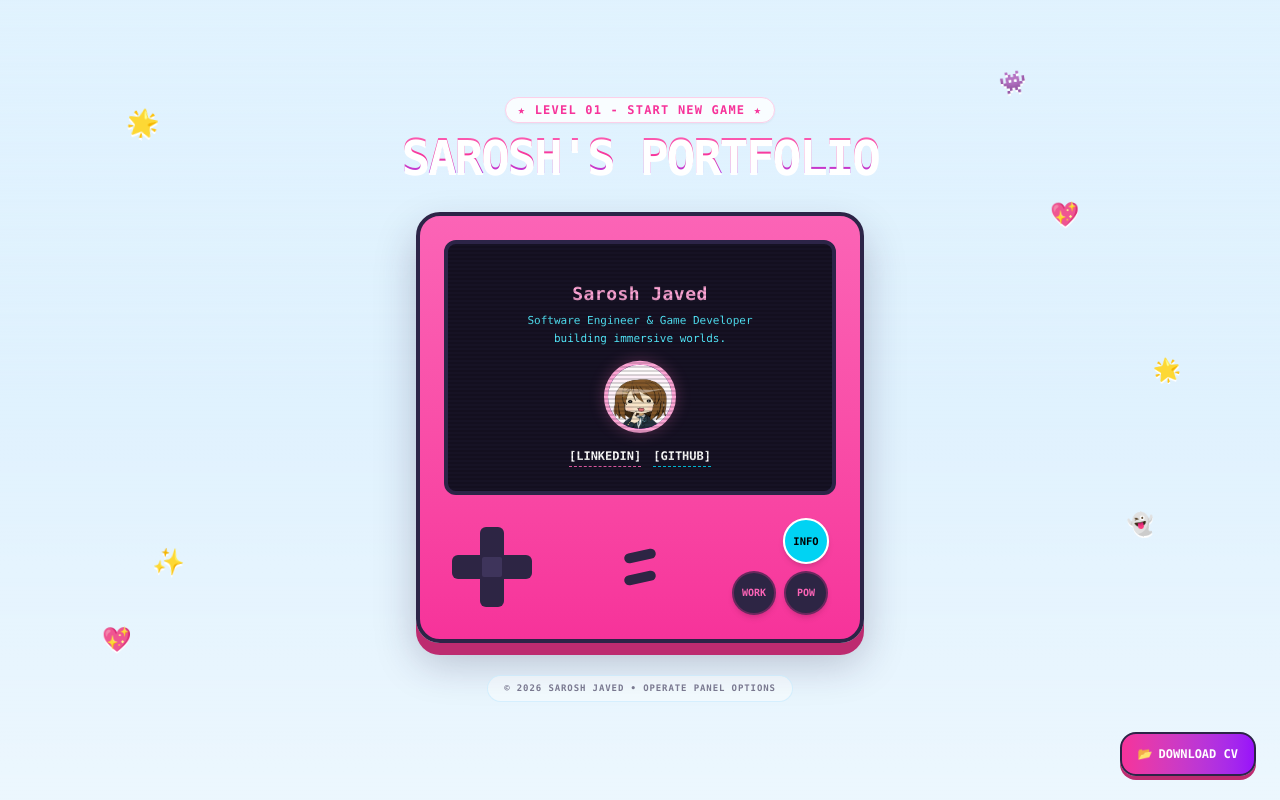
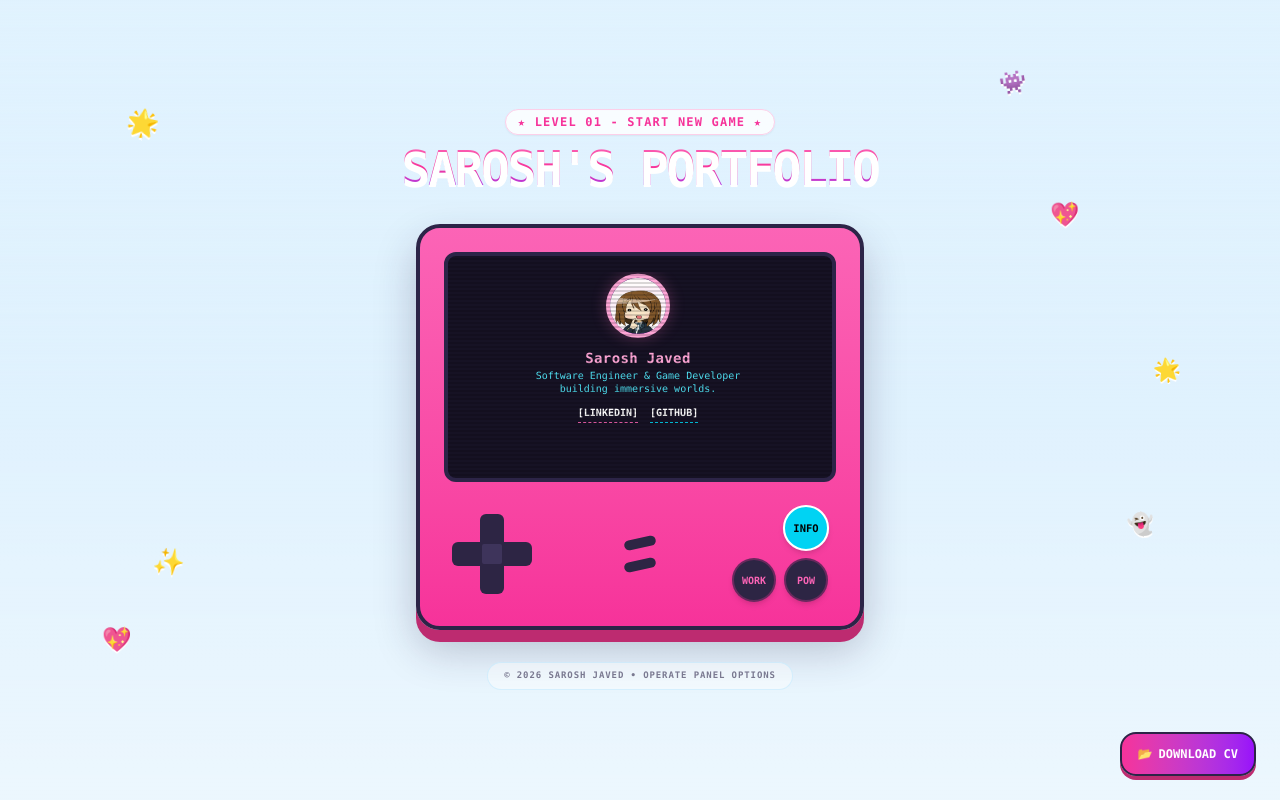
Before and after one commit to Sarosh112233/Sarosh112233.github.io, a React (Vite) app: page / in a window 1280 px wide. Built offline with nearby package versions, Linux system fonts and the light colour scheme.

Commit message:
fixed hyperlinks bugs

```diff
--- a/src/App.jsx
+++ b/src/App.jsx
@@ -1,28 +1,33 @@
 import React, { useState } from 'react'
 import { motion, AnimatePresence } from 'framer-motion'
-import { desc } from 'framer-motion/client'
-
 
 function App() {
   const [activeTab, setActiveTab] = useState('profile')
 
   // Real engineering skills from your CV
-  const skills = ["C# "," Unity", "Game Architecture", "UI/UX Layouts", "Debugging", "Optimization","Web Development"]
+  const skills = ["C#", "Unity", "Game Architecture", "UI/UX Layouts", "Debugging", "Optimization", "Web Development"]
 
-  // Real game development projects from your CV
+  // Real game development projects from your CV with hyperlinks
   const projects = [
-    { name: "Scary Teacher 3D",
+    {
+      name: "Scary Teacher 3D",
       desc: "Simulation game. Created immersive visuals using timeline and specialized mini-game features.",
-      url: "https://play.google.com/store/apps/details?id=com.zakg.scaryteacher.hellgame&hl=en"  },
-
-    { name: "Birth Centre Tycoon", desc: "Engineered updates, troubleshot strict test cases, and met production deadlines." ,
-      url:"https://play.google.com/store/apps/details?id=com.genigames.idle.confinementcentre.tycoon"
+      url: "https://play.google.com/store/apps/details?id=com.zakg.scaryteacher.hellgame&hl=en"
     },
-    { name : "Pull the String", desc:"I worked on creating and designing levels and making the game visually appealing.",
-      url:" https://play.google.com/store/apps/details?id=com.zatg.rescue.quest"
+    {
+      name: "Birth Centre Tycoon",
+      desc: "Engineered updates, troubleshot strict test cases, and met production deadlines.",
+      url: "https://play.google.com/store/apps/details?id=com.genigames.idle.confinementcentre.tycoon"
     },
-    {name : "Real Estate Tycoon", desc:"I worked on implementing new features, User Interface ,testing and debugging the game.",
-      url : "https://play.google.com/store/apps/details?id=com.genigames.rental.property.tycoon&hl=en"
+    {
+      name: "Pull the String",
+      desc: "I worked on creating and designing levels and making the game visually appealing.",
+      url: "https://play.google.com/store/apps/details?id=com.zatg.rescue.quest"
+    },
+    {
+      name: "Real Estate Tycoon",
+      desc: "I worked on implementing new features, User Interface, testing and debugging the game.",
+      url: "https://play.google.com/store/apps/details?id=com.genigames.rental.property.tycoon&hl=en"
     }
   ]
 
@@ -127,67 +132,25 @@ function App() {
         transition={{ type: "spring", stiffness: 100 }}
       >
         {/* TOP SCREEN INSET */}
-        <div className="bg-[#161224] rounded-xl p-4 border-4 border-[#2c2447] min-h-[230px] flex flex-col justify-between relative overflow-hidden">
-
-
-
-
-
+        <div className="bg-[#161224] rounded-xl p-4 border-4 border-[#2c2447] h-[230px] relative overflow-hidden flex flex-col">
           {/* Scanline Overlay */}
           <div className="absolute inset-0 bg-[linear-gradient(rgba(18,16,16,0)_50%,rgba(0,0,0,0.15)_50%)] bg-[size:100%_4px] pointer-events-none z-20" />
 
+          {/* STABLE SCROLLABLE GRID DISPLAY DESK */}
+          <div className="w-full h-full overflow-y-auto pr-1 custom-scrollbar z-10 flex flex-col justify-start items-center">
             <AnimatePresence mode="wait">
               {activeTab === 'profile' && (
                 <motion.div
-                key="profile" initial={{ opacity: 0, x: 20 }} animate={{ opacity: 1, x: 0 }} exit={{ opacity: 0, x: -20 }}
-                className="text-center flex flex-col items-center justify-center h-full py-2 z-10"
-              >
-                                <h2 className="text-lg font-black text-pink-300 mt-3 tracking-wide">Sarosh Javed</h2>
-                <p className="text-[11px] text-cyan-300 mt-1 max-w-[240px] leading-relaxed">Software Engineer & Game Developer building immersive worlds.</p>
-              </motion.div>
-            )}
-
-
-               {/* 🎀 AVATAR IMAGE BOUNCE */}
-{/* <motion.div
-  className="w-20 h-20 bg-purple-950 rounded-full border-4 border-pink-300 overflow-hidden flex items-center justify-center shadow-[0_0_15px_rgba(244,114,182,0.3)]"
-  animate={{ y: [0, -6, 0] }}
-  transition={{ repeat: Infinity, duration: 2, ease: "easeInOut" }}
->
-  <img
-    src="/hirasawa.jpg"
-    alt="Sarosh's Avatar"
-    className="w-full h-full object-cover"
-  />
-</motion.div> */}
-
-/*
-            {/* {activeTab === 'projects' && (
-              <motion.div
-                key="projects" initial={{ opacity: 0, x: 20 }} animate={{ opacity: 1, x: 0 }} exit={{ opacity: 0, x: -20 }}
-                className="space-y-2 text-left z-10 text-[#f5edff]"
-              >
-                <div className="text-xs font-bold text-pink-400 border-b border-pink-500/20 pb-1 mb-1 tracking-wider">🕹️ MISSIONS LOG:</div>
-                <div className="max-h-[150px] overflow-y-auto space-y-2 pr-1 custom-scrollbar text-[11px]">
-                  {projects.map((p, idx) => (
-                    <div key={idx} className="bg-purple-950/60 p-2 rounded border border-purple-800/40">
-                      <span className="font-bold text-white block">{p.name}</span>
-                      <span className="text-gray-400 block mt-0.5 leading-tight">{p.desc}</span>
-                    </div>
-                  ))}
-                </div>
-              </motion.div>
-            )} */}
-            */
-                           {activeTab === 'profile' && (
-              <motion.div
-                key="profile" initial={{ opacity: 0, x: 20 }} animate={{ opacity: 1, x: 0 }} exit={{ opacity: 0, x: -20 }}
-                className="text-center flex flex-col items-center justify-center h-full py-2 z-10"
+                  key="profile"
+                  initial={{ opacity: 0, x: 15 }}
+                  animate={{ opacity: 1, x: 0 }}
+                  exit={{ opacity: 0, x: -15 }}
+                  className="text-center flex flex-col items-center justify-center w-full py-1"
                 >
                   {/* 🎀 AVATAR IMAGE BOUNCE */}
                   <motion.div
-                  className="w-18 h-18 bg-purple-950 rounded-full border-4 border-pink-300 overflow-hidden flex items-center justify-center shadow-[0_0_15px_rgba(244,114,182,0.3)]"
-                  animate={{ y: [0, -6, 0] }}
+                    className="w-16 h-16 bg-purple-950 rounded-full border-4 border-pink-300 overflow-hidden flex items-center justify-center shadow-[0_0_15px_rgba(244,114,182,0.3)]"
+                    animate={{ y: [0, -4, 0] }}
                     transition={{ repeat: Infinity, duration: 2, ease: "easeInOut" }}
                   >
                     <img
@@ -196,13 +159,13 @@ function App() {
                       className="w-full h-full object-cover"
                     />
                   </motion.div>
-                {/* <h2 className="text-base font-black text-pink-300 mt-2 tracking-wide">Sarosh Javed</h2>
-                <p className="text-[10px] text-cyan-300 mt-0.5 max-w-[240px] leading-tight">Software Engineer & Game Developer building immersive worlds.</p> */}
+                  <h2 className="text-sm font-black text-pink-300 mt-2 tracking-wide">Sarosh Javed</h2>
+                  <p className="text-[10px] text-cyan-300 mt-0.5 max-w-[220px] leading-tight">Software Engineer & Game Developer building immersive worlds.</p>
 
-                {/* 🔗 INTERACTIVE SOCIAL CHANNELS MODULE */}
-                <div className="flex gap-3 mt-3 justify-center text-xs">
+                  {/* 🔗 INTERACTIVE SOCIAL MODULE */}
+                  <div className="flex gap-3 mt-2.5 justify-center text-[10px]">
                     <a
-                    href="https://www.linkedin.com/in/sarosh-javed-b9b283220/" //  my linkedin url
+                      href="https://www.linkedin.com/in/sarosh-javed-b9b283220/"
                       target="_blank"
                       rel="noopener noreferrer"
                       className="text-white hover:text-pink-400 font-bold border-b border-dashed border-pink-400 pb-0.5 transition-colors"
@@ -210,7 +173,7 @@ function App() {
                       [LINKEDIN]
                     </a>
                     <a
-                    href="https://github.com/Sarosh112233" // my github  url
+                      href="https://github.com/Sarosh112233"
                       target="_blank"
                       rel="noopener noreferrer"
                       className="text-white hover:text-cyan-400 font-bold border-b border-dashed border-cyan-400 pb-0.5 transition-colors"
@@ -221,18 +184,49 @@ function App() {
                 </motion.div>
               )}
 
-
+              {activeTab === 'projects' && (
+                <motion.div
+                  key="projects"
+                  initial={{ opacity: 0, x: 15 }}
+                  animate={{ opacity: 1, x: 0 }}
+                  exit={{ opacity: 0, x: -15 }}
+                  className="space-y-2 text-left w-full"
+                >
+                  <div className="text-[10px] font-bold text-pink-400 border-b border-pink-500/20 pb-1 mb-1 tracking-wider uppercase">🕹️ MISSIONS LOG:</div>
+                  <div className="space-y-1.5 w-full">
+                    {projects.map((p, idx) => (
+                      <a
+                        key={idx}
+                        href={p.url}
+                        target="_blank"
+                        rel="noopener noreferrer"
+                        className="block bg-purple-950/60 p-2 rounded border border-purple-800/40 hover:border-pink-400 hover:bg-purple-900/60 transition-all cursor-pointer group"
+                      >
+                        <span className="font-bold text-white block group-hover:text-pink-300 transition-colors">
+                          {p.name} ↗
+                        </span>
+                        <span className="text-gray-400 block mt-0.5 text-[9px] leading-tight">
+                          {p.desc}
+                        </span>
+                      </a>
+                    ))}
+                  </div>
+                </motion.div>
+              )}
 
               {activeTab === 'skills' && (
                 <motion.div
-                key="skills" initial={{ opacity: 0, x: 20 }} animate={{ opacity: 1, x: 0 }} exit={{ opacity: 0, x: -20 }}
-                className="text-left z-10"
+                  key="skills"
+                  initial={{ opacity: 0, x: 15 }}
+                  animate={{ opacity: 1, x: 0 }}
+                  exit={{ opacity: 0, x: -15 }}
+                  className="text-left w-full"
                 >
-                <div className="text-xs font-bold text-purple-300 border-b border-purple-500/20 pb-1 mb-2 tracking-wider">⚡ ABILITIES MATRIX:</div>
-                <div className="flex flex-wrap gap-1.5">
+                  <div className="text-[10px] font-bold text-purple-300 border-b border-purple-500/20 pb-1 mb-2 tracking-wider uppercase">⚡ ABILITIES MATRIX:</div>
+                  <div className="flex flex-wrap gap-1.5 justify-center">
                     {skills.map((s, idx) => (
                       <span key={idx} className="bg-[#241b3d] text-pink-300 text-[10px] px-2.5 py-1.5 rounded border border-pink-500/20 font-bold uppercase tracking-wider">
-                      +{s}
+                        {s.trim()}
                       </span>
                     ))}
                   </div>
@@ -240,6 +234,8 @@ function App() {
               )}
             </AnimatePresence>
           </div>
+        </div>
+
         {/* 🎮 LOWER CONTROLLER BUTTONS */}
         <div className="mt-6 grid grid-cols-3 items-center">
           {/* DIRECTIONAL D-PAD */}
@@ -285,6 +281,7 @@ function App() {
       <footer className="mt-8 text-[9px] text-[#2c2447]/60 font-bold uppercase tracking-widest relative z-20 bg-white/40 px-4 py-1.5 rounded-full border border-sky-200/50">
         © {new Date().getFullYear()} SAROSH JAVED • OPERATE PANEL OPTIONS
       </footer>
+
       {/* 📑 FIXED FLOATING RESUME DOWNLOAD BUTTON IN THE CORNER */}
       <motion.a
         href="./sarosh_javed_resume.pdf"
```
Lines whose indentation alone changed are shown as unchanged.
